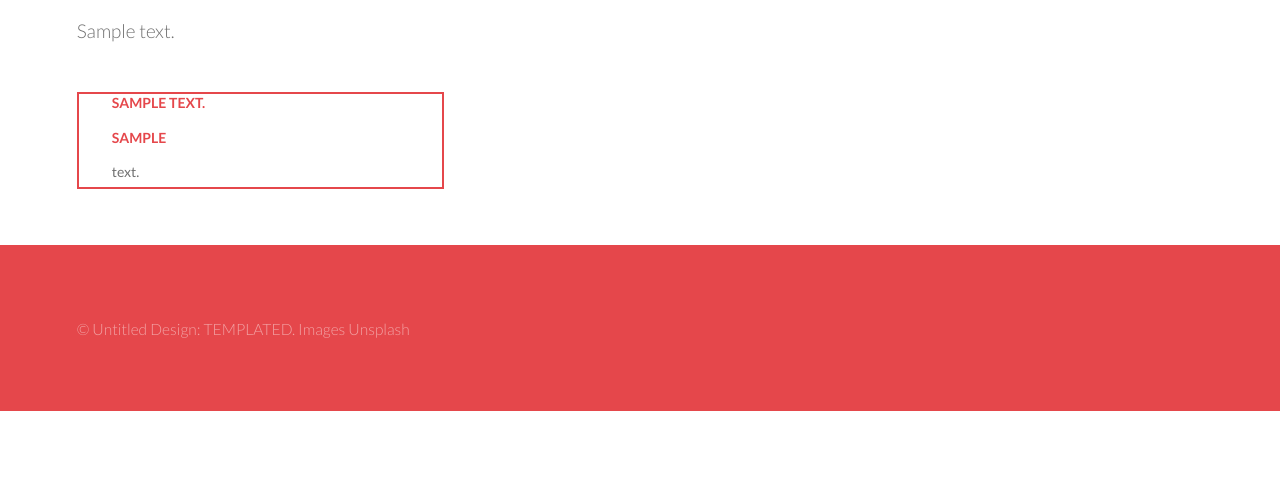
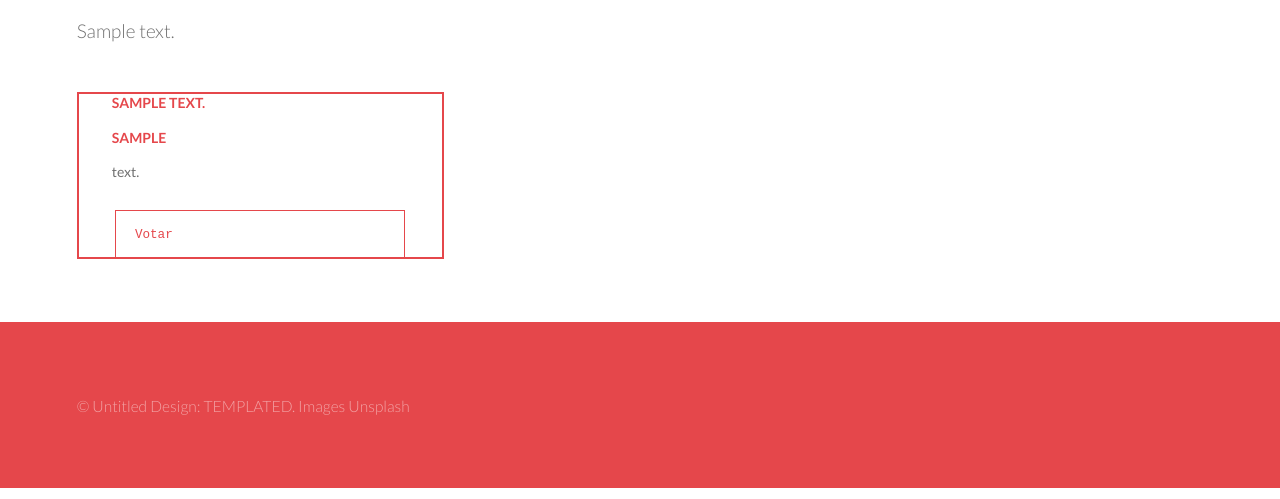
Before and after one commit to jsandovalc/libre-election, a Django app: page /elections/poll/1 in a window 1280 px wide. Shown: the part 187-686 px from the top of the page. Run offline with Django 3.2, Linux system fonts and the light colour scheme; a user stored in the database is signed in; tables that the repository leaves empty hold one stand-in row (values such as "Sample post"); some libraries are stand-ins or nearby versions.

Commit message:
Add "votar" button.

```diff
--- a/elections/templates/poll.html
+++ b/elections/templates/poll.html
@@ -99,6 +99,7 @@
                   {% endfor %}
                 </p>
               </header>
+              <pre><code>Votar</code></pre>
             </a>
           </li>
         </ul>
```
